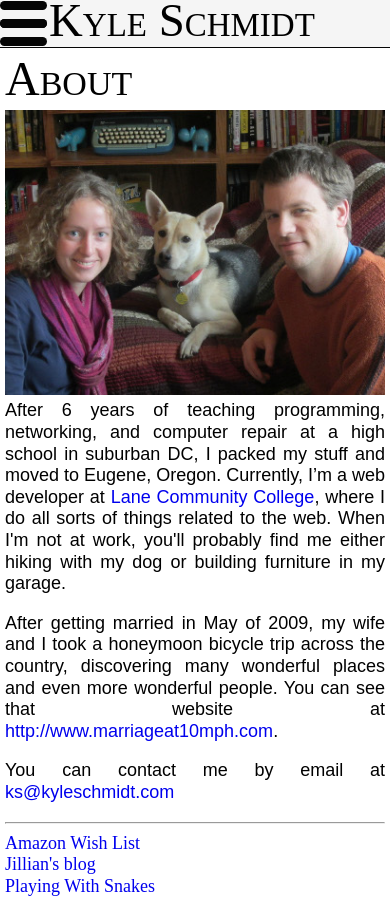
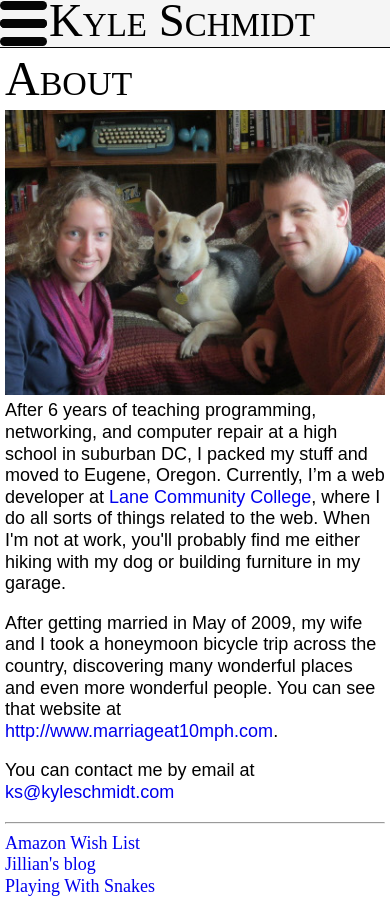
Before and after one commit to krschmidt/krschmidt.github.com, a Jekyll site: the page built from about.html, in a window 390 px wide. Built offline with Jekyll 4.4.1, drawn with Linux system fonts in a browser that asks for light colours; nearby versions of some CDN libraries; some web fonts are replaced.

Commit message:
paragraphs look funny justified on mobile

```diff
--- a/sass/screen.scss
+++ b/sass/screen.scss
@@ -65,7 +65,11 @@ h1 {
 p {
   font-family: 'Muli', sans-serif;
   margin-bottom: 1em;
-  text-align: justify;
+  text-align: left;
+
+  @include breakpoint($desktop) {
+    text-align: justify;
+  }
 }
 
 time {
--- a/stylesheets/screen.css
+++ b/stylesheets/screen.css
@@ -308,21 +308,27 @@ h1.index-title {
 p {
   font-family: 'Muli', sans-serif;
   margin-bottom: 1em;
-  text-align: justify;
+  text-align: left;
+}
+@media (min-width: 450px) {
+  /* line 65, ../sass/screen.scss */
+  p {
+    text-align: justify;
+  }
 }
 
-/* line 71, ../sass/screen.scss */
+/* line 75, ../sass/screen.scss */
 time {
   color: #666;
 }
 
-/* line 75, ../sass/screen.scss */
+/* line 79, ../sass/screen.scss */
 code,
 pre {
   font-family: Consolas, Courier New, monospace;
 }
 
-/* line 81, ../sass/screen.scss */
+/* line 85, ../sass/screen.scss */
 article h2 {
   font-family: 'Ovo', serif;
   font-size: 1.4em;
@@ -330,13 +336,13 @@ article h2 {
   margin-bottom: .3em;
   margin-top: 1em;
 }
-/* line 89, ../sass/screen.scss */
+/* line 93, ../sass/screen.scss */
 article img {
   display: block;
   margin: 0 auto;
 }
 
-/* line 95, ../sass/screen.scss */
+/* line 99, ../sass/screen.scss */
 .invisible {
   border: 0;
   clip: rect(0, 0, 0, 0);
@@ -348,7 +354,7 @@ article img {
   width: 1px;
 }
 
-/* line 106, ../sass/screen.scss */
+/* line 110, ../sass/screen.scss */
 .sprite {
   background: url("/img/sprite.png");
   display: inline-block;
@@ -357,27 +363,27 @@ article img {
   width: 32px;
 }
 
-/* line 114, ../sass/screen.scss */
+/* line 118, ../sass/screen.scss */
 .sprint-twitter {
   background-position: 0 0;
 }
 
-/* line 118, ../sass/screen.scss */
+/* line 122, ../sass/screen.scss */
 .sprite-linkedin {
   background-position: 0 -32px;
 }
 
-/* line 122, ../sass/screen.scss */
+/* line 126, ../sass/screen.scss */
 .sprite-google-plus {
   background-position: 0 -64px;
 }
 
-/* line 126, ../sass/screen.scss */
+/* line 130, ../sass/screen.scss */
 .sprite-github {
   background-position: 0 -96px;
 }
 
-/* line 130, ../sass/screen.scss */
+/* line 134, ../sass/screen.scss */
 nav {
   background-color: #f5f5f5;
   border-bottom: #050505 solid 1px;
@@ -388,7 +394,7 @@ nav {
   width: 100%;
 }
 @media (min-width: 450px) {
-  /* line 130, ../sass/screen.scss */
+  /* line 134, ../sass/screen.scss */
   nav {
     background-color: transparent;
     border: 0;
@@ -400,16 +406,16 @@ nav {
     width: 100px;
   }
 }
-/* line 150, ../sass/screen.scss */
+/* line 154, ../sass/screen.scss */
 nav .avatar {
   border-radius: 5px;
 }
-/* line 154, ../sass/screen.scss */
+/* line 158, ../sass/screen.scss */
 nav a,
 nav a:visited {
   color: #0000f5;
 }
-/* line 159, ../sass/screen.scss */
+/* line 163, ../sass/screen.scss */
 nav ul {
   list-style-type: none;
   margin: 8px 0;
@@ -417,72 +423,72 @@ nav ul {
   text-align: center;
 }
 @media (min-width: 450px) {
-  /* line 159, ../sass/screen.scss */
+  /* line 163, ../sass/screen.scss */
   nav ul {
     padding-left: 12px;
     text-align: left;
   }
 }
-/* line 170, ../sass/screen.scss */
+/* line 174, ../sass/screen.scss */
 nav ul li {
   font-family: 'Muli', sans-serif;
   margin-bottom: .15em;
 }
 
-/* line 177, ../sass/screen.scss */
+/* line 181, ../sass/screen.scss */
 .main {
   line-height: 1.2em;
   margin: 60px 5px auto;
 }
 @media (min-width: 450px) {
-  /* line 177, ../sass/screen.scss */
+  /* line 181, ../sass/screen.scss */
   .main {
     margin: 20px auto auto 120px;
     max-width: 38em;
   }
 }
 
-/* line 187, ../sass/screen.scss */
+/* line 191, ../sass/screen.scss */
 #menu {
   display: none;
   text-align: center;
 }
 @media (min-width: 450px) {
-  /* line 187, ../sass/screen.scss */
+  /* line 191, ../sass/screen.scss */
   #menu {
     display: block;
   }
 }
-/* line 195, ../sass/screen.scss */
+/* line 199, ../sass/screen.scss */
 #menu.open {
   display: block;
 }
 
-/* line 200, ../sass/screen.scss */
+/* line 204, ../sass/screen.scss */
 #hamburger {
   display: table-cell;
   margin: 2px;
 }
 @media (min-width: 450px) {
-  /* line 200, ../sass/screen.scss */
+  /* line 204, ../sass/screen.scss */
   #hamburger {
     display: none;
   }
 }
 
-/* line 209, ../sass/screen.scss */
+/* line 213, ../sass/screen.scss */
 #mobile-title {
   display: table-cell;
   padding: 2px;
   vertical-align: middle;
 }
 @media (min-width: 450px) {
-  /* line 209, ../sass/screen.scss */
+  /* line 213, ../sass/screen.scss */
   #mobile-title {
     display: none;
   }
 }
-/* line 218, ../sass/screen.scss */
+/* line 222, ../sass/screen.scss */
 #mobile-title h1 {
   font-size: 12vw;
 }
```
